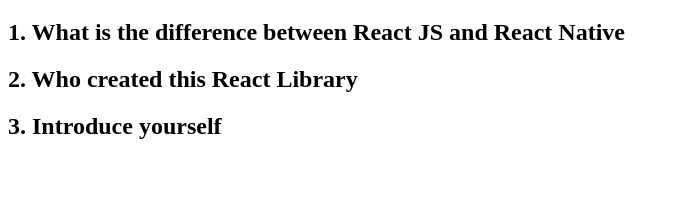
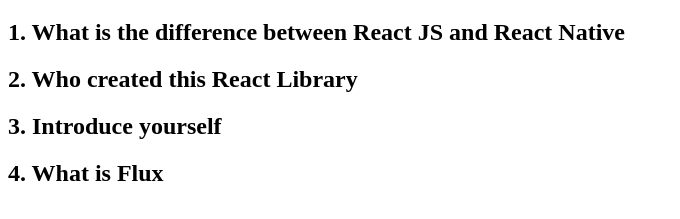
Before and after one commit to manjunadhb/reactIQ, a plain HTML site: page index.html in a window 1280 px wide. Shown: the part 61-280 px from the top of the page, without its empty margins (0-680 px from the left). Drawn offline with Linux system fonts and the light colour scheme.

Commit message:
added 4th question

```diff
--- a/index.html
+++ b/index.html
@@ -11,5 +11,6 @@
     <h2>1. What is the difference between React JS and React Native</h2>
     <h2>2. Who created this React Library</h2>
     <h2>3. Introduce yourself</h2>
+    <h2>4. What is Flux</h2>
 </body>
 </html>
```
